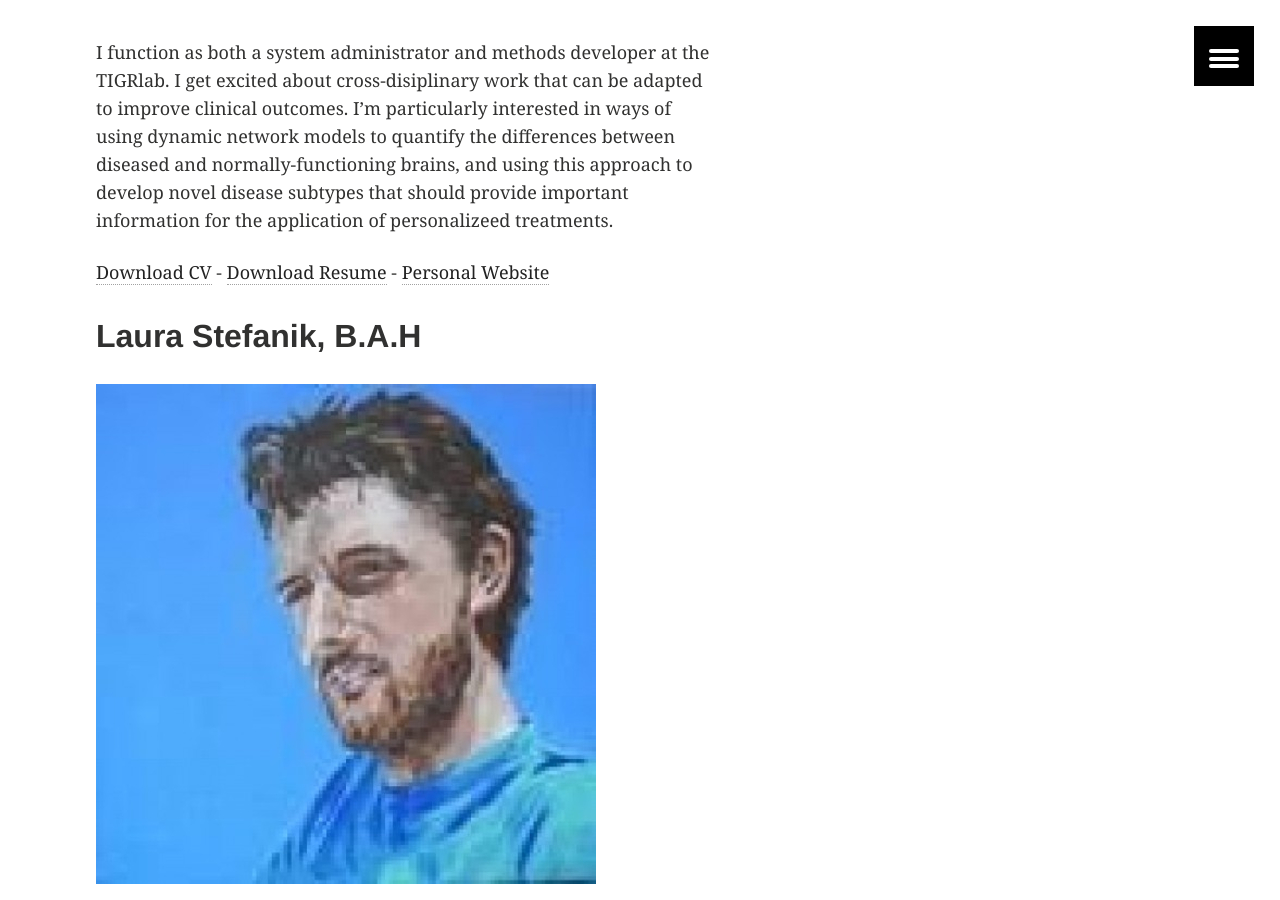
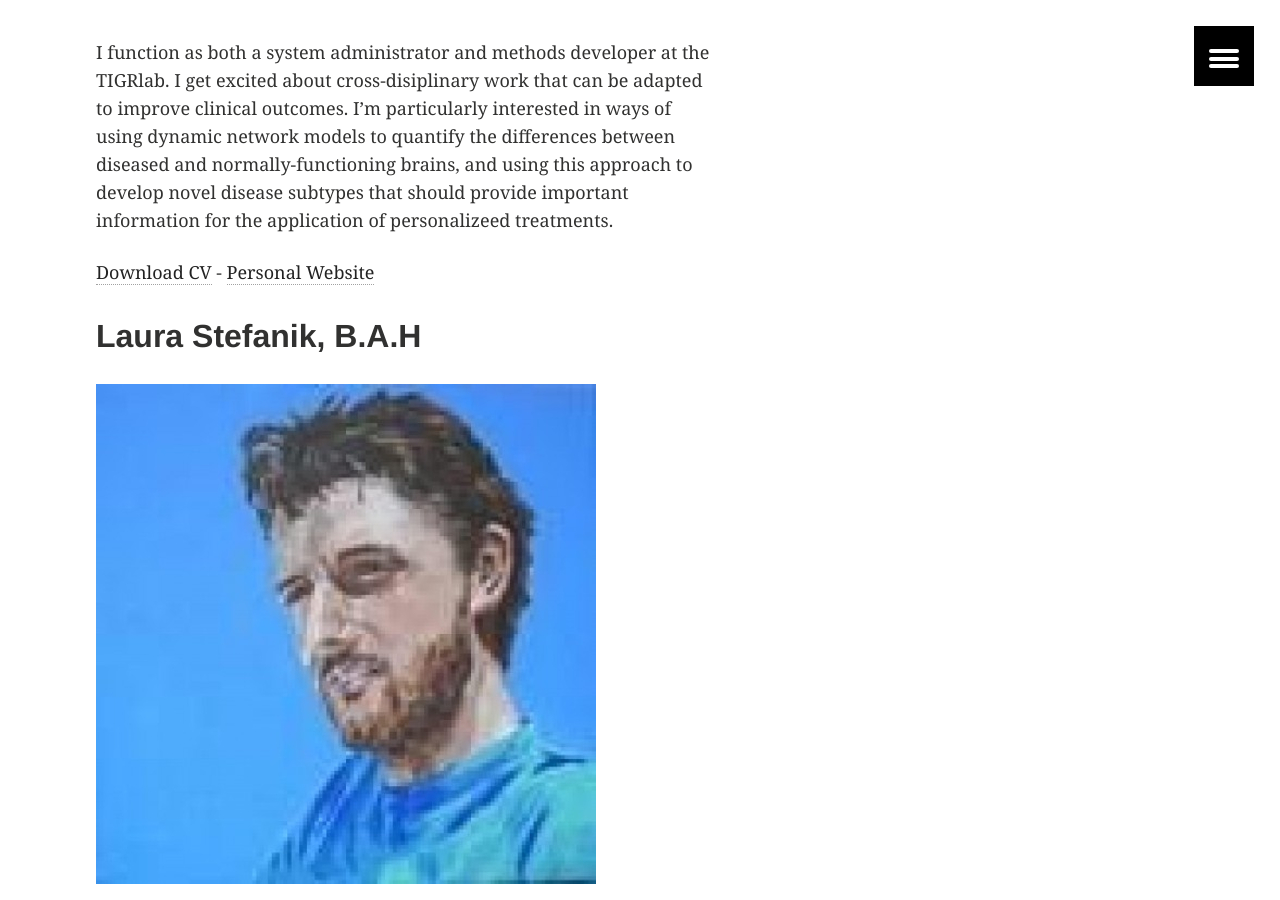
Before and after one commit to TIGRLab/tigrlab.github.io, a Jekyll site: the page built from members/index.md, in a window 1280 px wide and 900 px high, scrolled down 12720 px. Built offline with Jekyll 4.4.1, drawn with Linux system fonts in a browser that asks for light colours.

Commit message:
removed some details from members

```diff
--- a/members/index.md
+++ b/members/index.md
@@ -143,7 +143,7 @@ Joseph Viviano, M.Sc
 
 I function as both a system administrator and methods developer at the TIGRlab. I get excited about cross-disiplinary work that can be adapted to improve clinical outcomes. I'm particularly interested in ways of using dynamic network models to quantify the differences between diseased and normally-functioning brains, and using this approach to develop novel disease subtypes that should provide important information for the application of personalizeed treatments.
 
-[Download CV](https://github.com/josephdviviano/resume/blob/master/cv.pdf?raw=true) - [Download Resume](https://github.com/josephdviviano/resume/blob/master/resume.pdf?raw=true) - [Personal Website](http://www.viviano.ca)
+[Download CV](https://github.com/josephdviviano/resume/blob/master/cv.pdf?raw=true) - [Personal Website](http://www.viviano.ca)
 
 Laura Stefanik, B.A.H
 --------------------
```
